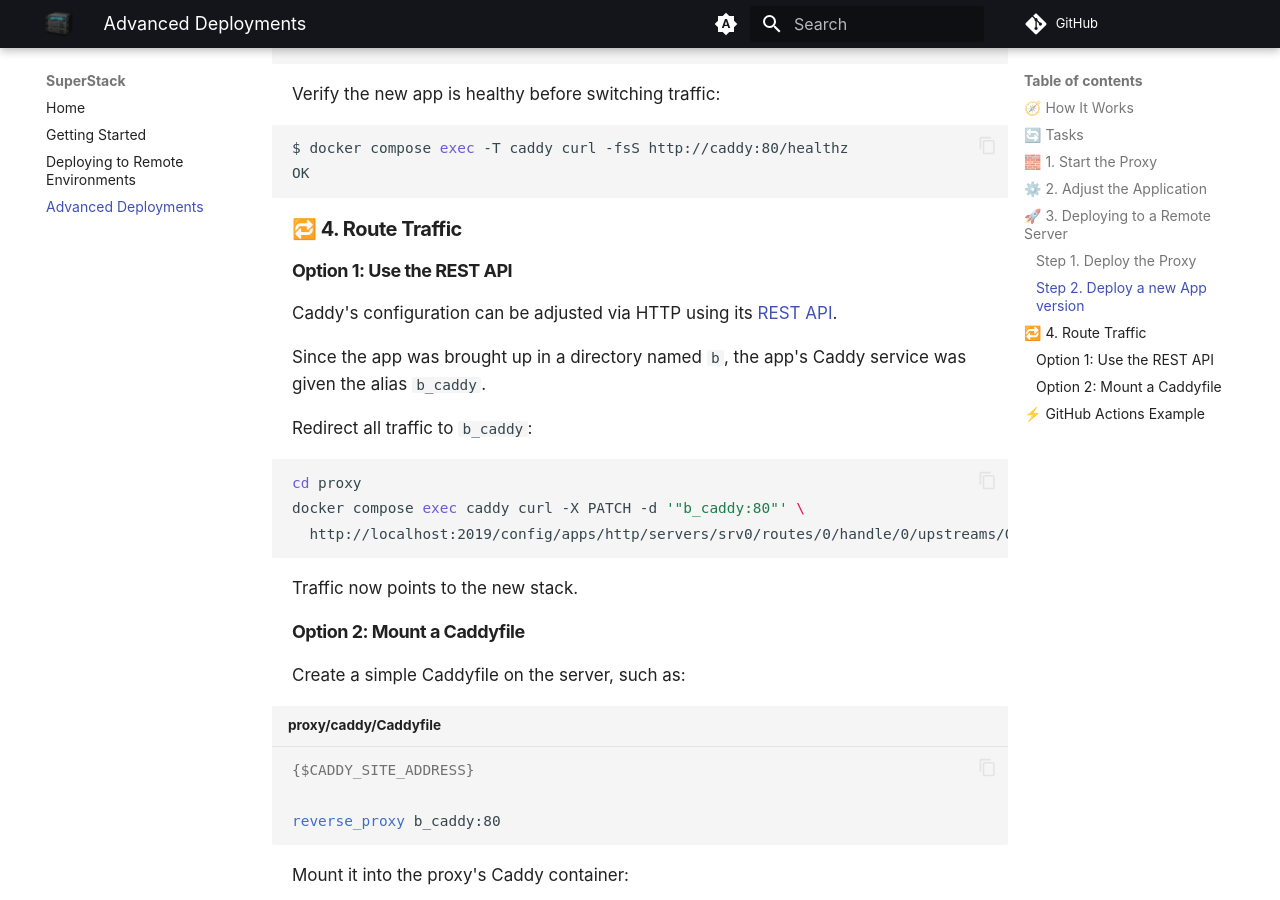
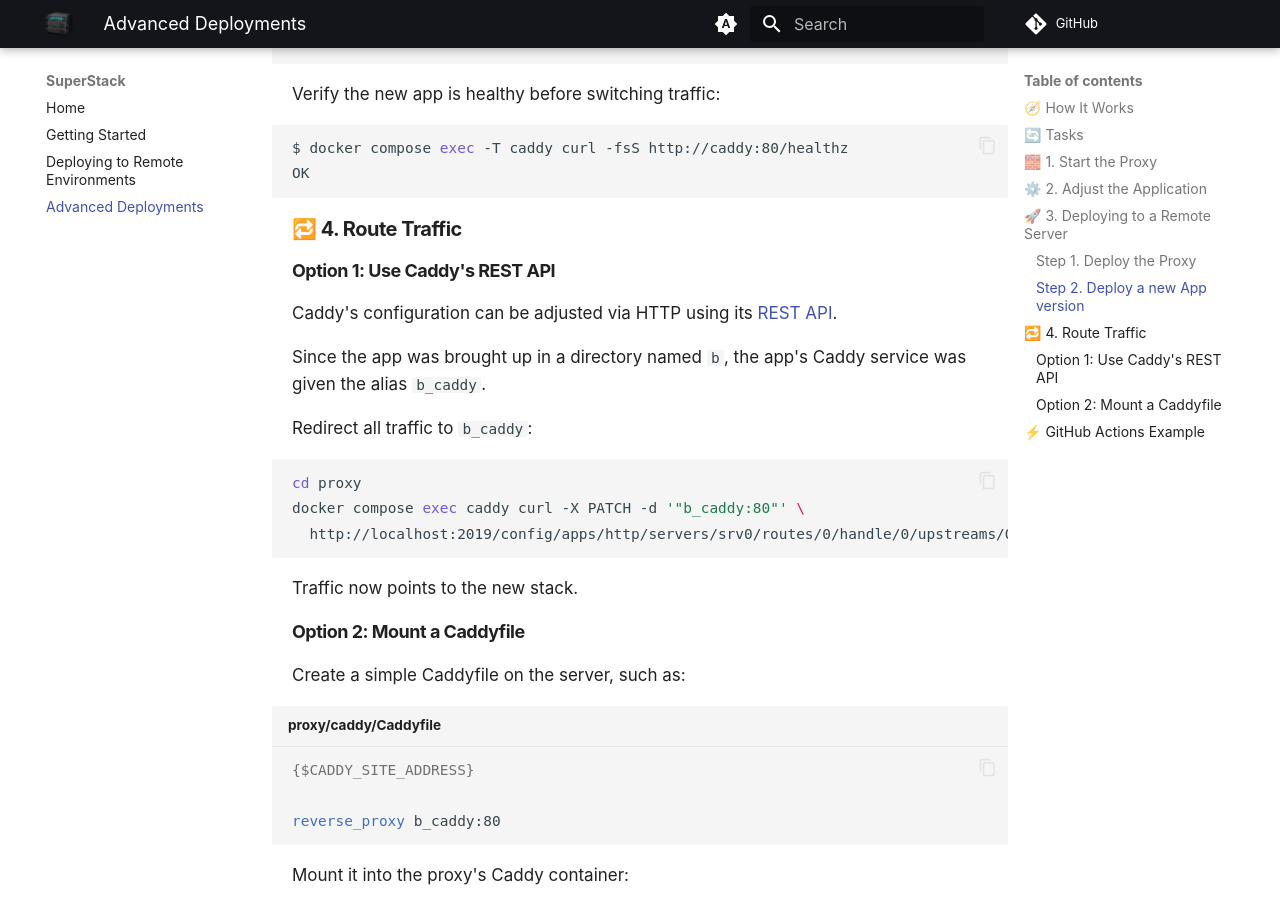
Before and after one commit to explodinglabs/superstack.docs, an MkDocs documentation site: the page built from docs/advanced.md, in a window 1280 px wide and 900 px high, scrolled down 4465 px. Built offline with MkDocs 1.6.1 and Material for MkDocs 9.7.7, drawn with Linux system fonts in a browser that asks for light colours; comment, search, counter and statistics services are not loaded.

Commit message:
Adjust advanced docs

```diff
--- a/docs/advanced.md
+++ b/docs/advanced.md
@@ -203,7 +203,7 @@ OK
 
 ## 🔁 4. Route Traffic
 
-### Option 1: Use the REST API
+### Option 1: Use Caddy's REST API
 
 Caddy's configuration can be adjusted via HTTP using its [REST
 API](https://caddyserver.com/docs/api).
```
